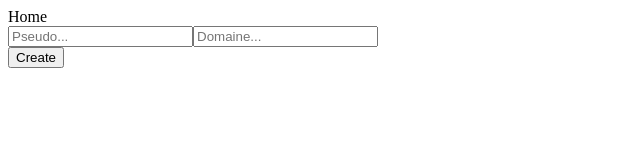
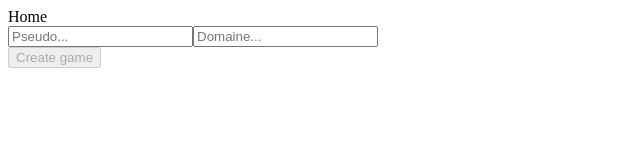
Before and after one commit to guillaume-dep/projet_quizz, a React (Vite) app: page / in a window 1280 px wide. Both pictures are taken after a click on the button "Create". Shown: the top 160 px of the page, without its empty margins (0-640 px from the left). Built offline with nearby package versions, Linux system fonts and the light colour scheme; no server answers.

Commit message:
feat: ajout boutons disabled

```diff
--- a/client/src/components/pages/homeViews/FormView.jsx
+++ b/client/src/components/pages/homeViews/FormView.jsx
@@ -10,6 +10,19 @@ const FormView = ({
     handleJoinGame
 
 }) => {
+
+    const isNameValid = name.trim().length > 0;
+    const isDomainValid = domain.trim().length > 0;
+    const isInputGameCodeValid = inputGameCode.trim().length == 4 ;
+
+    const handleSetName = (event) => {
+        setName(event.target.value)
+    }
+
+    const handleSetDomain = (event) => {
+        setDomain(event.target.value)
+    }
+
     return (
         <div className="formView">
             <div className="inputBloc">
@@ -19,7 +32,7 @@ const FormView = ({
                 required
                 type="text"
                 value={name}
-                onChange={(e) => setName(e.target.value)}
+                onChange={handleSetName}
                 />
 
             <input
@@ -28,7 +41,7 @@ const FormView = ({
                 required
                 type="text"
                 value={domain}
-                onChange={(e) => setDomain(e.target.value)}
+                onChange={handleSetDomain}
                 />
 
             {mode === "join" && (
@@ -44,8 +57,8 @@ const FormView = ({
             </div>
 
             <div className="buttonBloc">
-                {mode === "create" && <button onClick={handleCreateGame}>Create</button>}
-                {mode === "join" && <button onClick={handleJoinGame}>Join</button>}
+                {mode === "create" && <button onClick={handleCreateGame} disabled={!(isNameValid && isDomainValid)}>Create game</button>}
+                {mode === "join" && <button onClick={handleJoinGame} disabled={!(isNameValid && isDomainValid && isInputGameCodeValid)}>Join game</button>}
             </div>
 
         </div>
```
